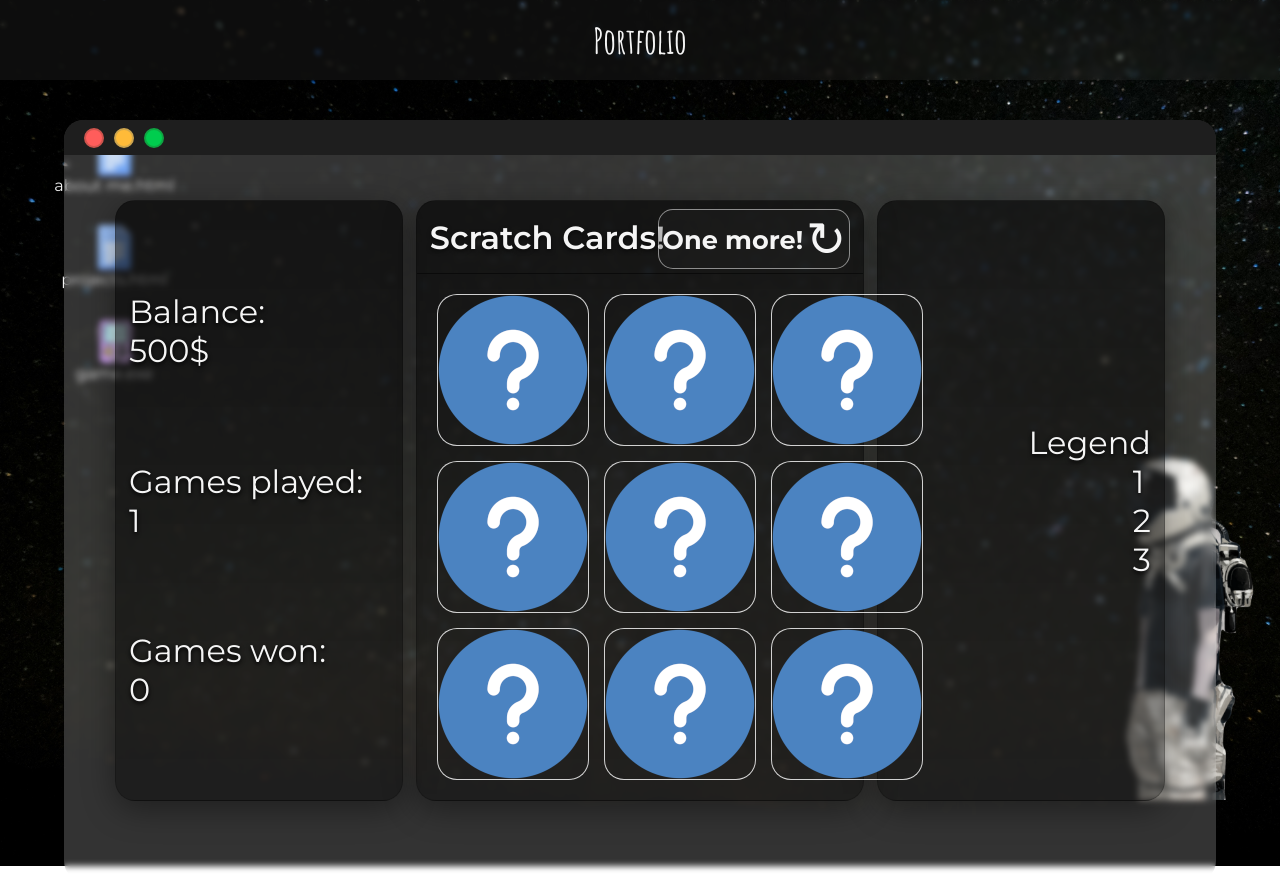
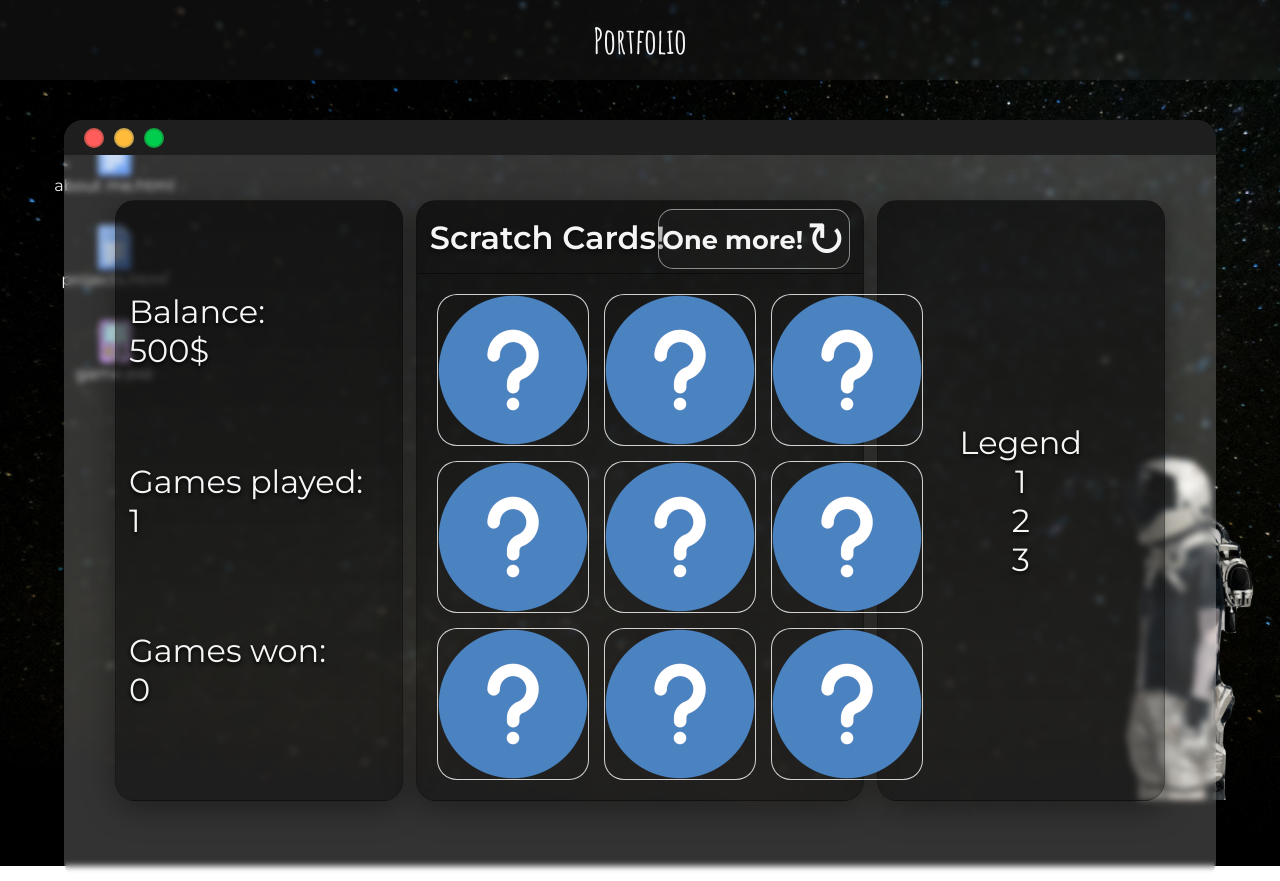
Before and after one commit to kubaprogramista/portfolio, a plain HTML site: page index.html in a window 1280 px wide. Drawn offline with Linux system fonts and the light colour scheme.

Commit message:
Update style.css

```diff
--- a/style.css
+++ b/style.css
@@ -664,7 +664,7 @@ GAME
 .game-legend {
     display: flex;
     flex-direction: column;
-    align-items: flex-end;
+    align-items: center;
     justify-content: center;
     padding: 0 1vw;
     width: 25vw;
@@ -678,6 +678,11 @@ GAME
 .game-legend p {
     font-size: 2rem;
     text-shadow: 0px 2px 4px rgba(0,0,0,1);
+}
+
+.legend-content {
+    width: 100%;
+    text-align: center;
 }
 
 .scratch-box {
```
